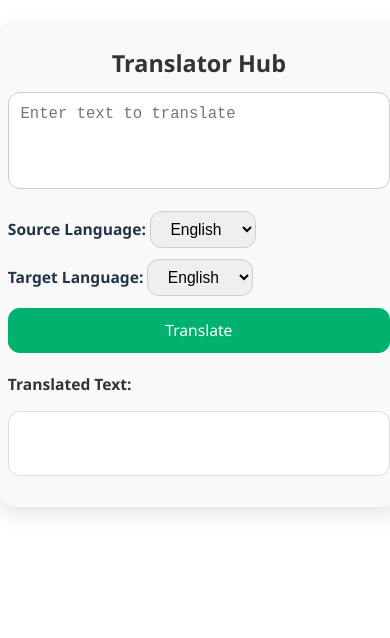
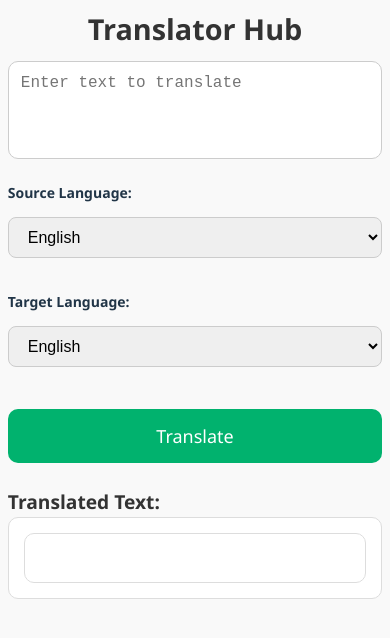
Before and after one commit to keshankumara/ballerina-translator, a React (Vite) app in the folder frontend/: page / in a window 390 px wide. Shown: the top 638 px of the page. Built offline with nearby package versions, Linux system fonts and the light colour scheme.

Commit message:
refactor styling in TranslatorHub component for improved layout and responsiveness

```diff
--- a/frontend/src/components/TranslatorHub.css
+++ b/frontend/src/components/TranslatorHub.css
@@ -1,62 +1,92 @@
+/* Global reset for full width */
+* {
+  margin: 0;
+  padding: 0;
+  box-sizing: border-box;
+}
+
 /* Container */
 .translator-container {
-  max-width: 90vw;
   width: 100%;
-  margin: 5vw auto;
-  padding: 5vw 4vw;
+  max-width: 100vw;
+  margin: 0;
+  padding: 2vh 2vw;
   background-color: #f9f9f9;
-  border-radius: 2vw;
-  box-shadow: 0 8px 20px rgba(0, 0, 0, 0.1);
+  border-radius: 0;
+  box-shadow: none;
   font-family: "Segoe UI", Tahoma, Geneva, Verdana, sans-serif;
+  min-height: 100vh;
+  box-sizing: border-box;
 }
 
 /* Heading */
 .translator-container h1 {
   text-align: center;
   color: #333;
-  margin-bottom: 2vw;
-  font-size: 2.5vw;
+  margin-bottom: 3vh;
+  font-size: clamp(1.5rem, 4vw, 2.5rem);
 }
 
 /* Textarea */
 .translator-container textarea {
   width: 100%;
-  padding: 2vw;
-  border-radius: 1vw;
+  padding: 15px;
+  border-radius: 10px;
   border: 1px solid #ccc;
   resize: none;
-  font-size: 1.2vw;
-  margin-bottom: 2vw;
+  font-size: clamp(14px, 2.5vw, 16px);
+  margin-bottom: 2vh;
   box-sizing: border-box;
+  min-height: 120px;
 }
 
 /* Labels and Select */
 .translator-container label {
   font-weight: bold;
-  margin-right: 1vw;
-  font-size: 1.1vw;
+  margin-right: 10px;
+  font-size: clamp(14px, 2.5vw, 16px);
+  display: inline-block;
+  margin-bottom: 1vh;
 }
 
 .translator-container select {
-  padding: 1vw 2vw;
-  margin-bottom: 2vw;
-  border-radius: 1vw;
+  padding: 10px 15px;
+  margin-bottom: 2vh;
+  border-radius: 8px;
   border: 1px solid #ccc;
-  font-size: 1.1vw;
+  font-size: clamp(14px, 2.5vw, 16px);
+  width: 100%;
+  max-width: 200px;
+  box-sizing: border-box;
+}
+
+/* Language selection container */
+.language-selection {
+  display: flex;
+  flex-direction: column;
+  gap: 1vh;
+  margin-bottom: 3vh;
+}
+
+.language-group {
+  display: flex;
+  flex-direction: column;
+  gap: 5px;
 }
 
 /* Button */
 .translator-container button {
   display: block;
   width: 100%;
-  padding: 2vw;
+  padding: 15px;
   background-color: #01b26e;
   color: white;
   border: none;
-  border-radius: 1vw;
-  font-size: 1.3vw;
+  border-radius: 10px;
+  font-size: clamp(16px, 3vw, 18px);
   cursor: pointer;
   transition: background 0.3s ease;
+  margin-bottom: 3vh;
 }
 
 .translator-container button:hover {
@@ -70,60 +100,121 @@
 
 /* Translated text */
 .translator-container h3 {
-  margin-top: 3vw;
+  margin-top: 2vh;
   color: #333;
-  font-size: 1.5vw;
+  font-size: clamp(1.2rem, 3vw, 1.5rem);
 }
 
 .translator-container p {
-  padding: 2vw;
+  padding: 15px;
   background-color: #fff;
-  border-radius: 1vw;
+  border-radius: 10px;
   border: 1px solid #ddd;
-  min-height: 5vw;
-  font-size: 1.2vw;
+  min-height: 50px;
+  font-size: clamp(14px, 2.5vw, 16px);
   color: #555;
 }
 
+.translation-output {
+  background-color: #fff;
+  border-radius: 10px;
+  border: 1px solid #ddd;
+  padding: 15px;
+  min-height: 50px;
+  max-height: 40vh;
+  overflow-y: auto;
+}
+
+.translation-output ul {
+  list-style-type: none;
+  padding: 0;
+  margin: 0;
+}
+
+.translation-output li {
+  padding: 12px;
+  margin-bottom: 10px;
+  background-color: #f0f8ff;
+  border-radius: 8px;
+  border-left: 3px solid #01b26e;
+  font-size: clamp(14px, 2.5vw, 16px);
+  color: #333;
+  word-wrap: break-word;
+}
+
+.translation-output li:last-child {
+  margin-bottom: 0;
+}
+
 /* Responsive styles */
-@media (max-width: 600px) {
+@media (min-width: 769px) {
   .translator-container {
-    max-width: 98vw;
-    padding: 4vw 2vw;
-    border-radius: 4vw;
-  }
-  .translator-container h1 {
-    font-size: 6vw;
-    margin-bottom: 4vw;
-  }
-  .translator-container textarea {
-    font-size: 4vw;
-    padding: 3vw;
-    border-radius: 3vw;
-    margin-bottom: 4vw;
-  }
-  .translator-container label,
-  .translator-container select {
-    font-size: 4vw;
-    margin-bottom: 3vw;
-  }
-  .translator-container select {
-    padding: 2vw 4vw;
-    border-radius: 3vw;
-  }
-  .translator-container button {
-    font-size: 4vw;
-    padding: 3vw;
-    border-radius: 3vw;
-  }
-  .translator-container h3 {
-    font-size: 4vw;
-    margin-top: 5vw;
-  }
-  .translator-container p {
-    font-size: 4vw;
-    padding: 3vw;
-    border-radius: 3vw;
-    min-height: 10vw;
+    max-width: 1200px;
+    width: 90%;
+    margin: 2vh auto;
+    padding: 3vh 3vw;
+    border-radius: 15px;
+    box-shadow: 0 8px 20px rgba(0, 0, 0, 0.1);
+    min-height: 90vh;
   }
 }
+
+@media (max-width: 768px) {
+  .translator-container {
+    width: 100%;
+    padding: 2vh 3vw;
+    margin: 0;
+    min-height: 100vh;
+  }
+
+  .translator-container textarea {
+    min-height: 100px;
+    font-size: 16px;
+  }
+
+  .language-selection {
+    gap: 2vh;
+  }
+
+  .translator-container select {
+    max-width: 100%;
+    font-size: 16px;
+  }
+
+  .translator-container button {
+    font-size: 18px;
+    padding: 18px;
+  }
+
+  .translation-output {
+    max-height: 35vh;
+  }
+}
+
+@media (max-width: 480px) {
+  .translator-container {
+    width: 100%;
+    padding: 1.5vh 2vw;
+    margin: 0;
+    border-radius: 0;
+    min-height: 100vh;
+  }
+
+  .translator-container h1 {
+    font-size: 1.8rem;
+    margin-bottom: 2vh;
+  }
+
+  .translator-container textarea {
+    min-height: 80px;
+    padding: 12px;
+  }
+
+  .translation-output {
+    max-height: 30vh;
+  }
+
+  .translator-container button {
+    padding: 15px;
+  }
+}
```
